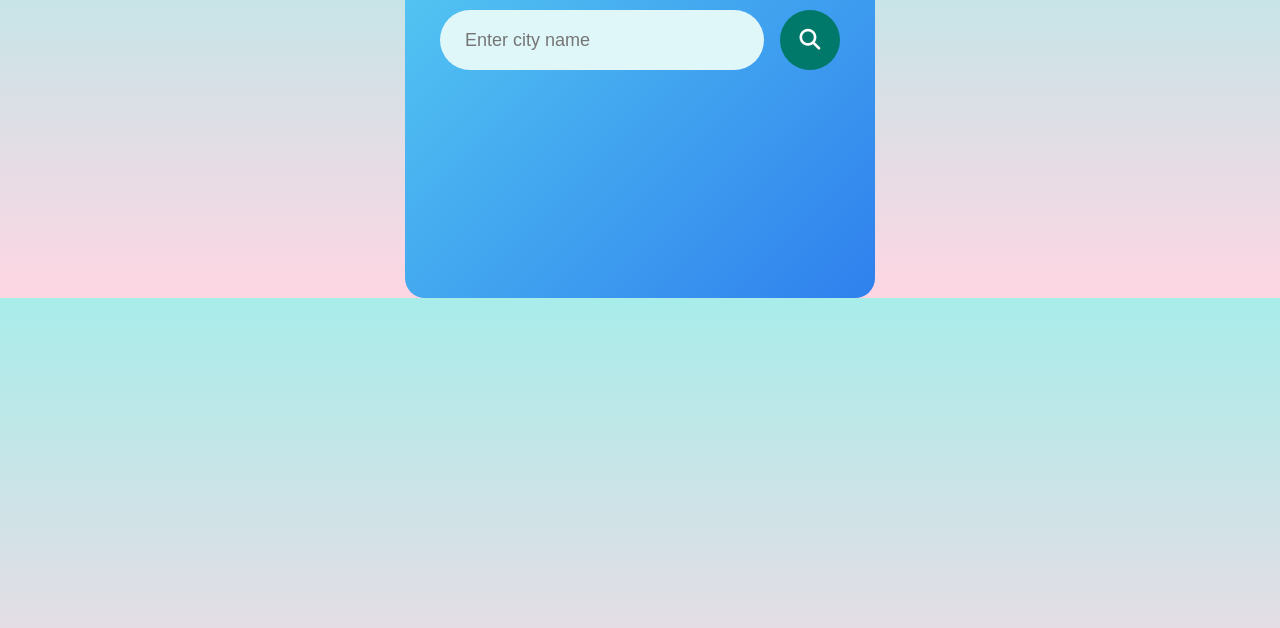
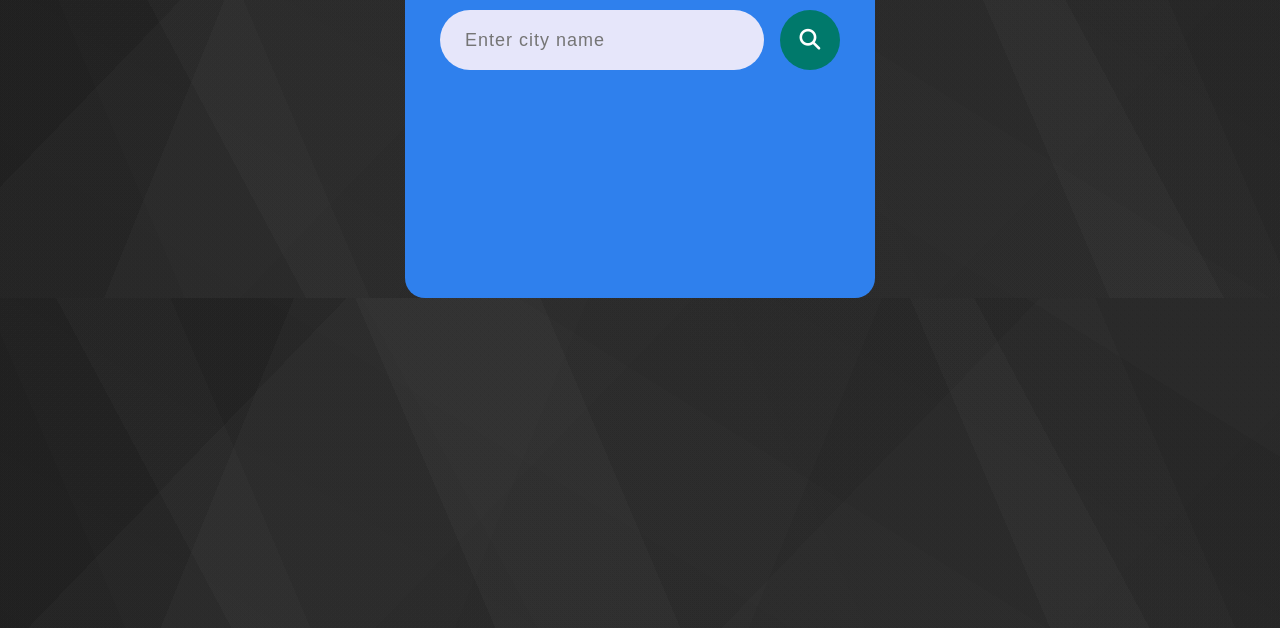
Before and after one commit to Nishant-jain17/Weather-Nexus, a plain HTML site: page index.html in a window 1280 px wide. Shown: the part 172-800 px from the top of the page. Drawn offline with Linux system fonts and the light colour scheme; files whose address does not match are found by name.

Commit message:
Update style.css

```diff
--- a/style.css
+++ b/style.css
@@ -8,14 +8,93 @@ html {
   scroll-behavior: smooth;
 }
 body {
-  background: linear-gradient(to bottom, #a8edea, #fed6e3);
+  /* background: linear-gradient(to bottom, #a8edea, #fed6e3); */
+  background-image: linear-gradient(
+      292deg,
+      rgba(150, 150, 150, 0.03) 0%,
+      rgba(150, 150, 150, 0.03) 20%,
+      rgba(151, 151, 151, 0.03) 20%,
+      rgba(151, 151, 151, 0.03) 40%,
+      rgba(215, 215, 215, 0.03) 40%,
+      rgba(215, 215, 215, 0.03) 60%,
+      rgba(254, 254, 254, 0.03) 60%,
+      rgba(254, 254, 254, 0.03) 80%,
+      rgba(112, 112, 112, 0.03) 80%,
+      rgba(112, 112, 112, 0.03) 100%
+    ),
+    linear-gradient(
+      62deg,
+      rgba(34, 34, 34, 0.03) 0%,
+      rgba(34, 34, 34, 0.03) 20%,
+      rgba(171, 171, 171, 0.03) 20%,
+      rgba(171, 171, 171, 0.03) 40%,
+      rgba(206, 206, 206, 0.03) 40%,
+      rgba(206, 206, 206, 0.03) 60%,
+      rgba(210, 210, 210, 0.03) 60%,
+      rgba(210, 210, 210, 0.03) 80%,
+      rgba(69, 69, 69, 0.03) 80%,
+      rgba(69, 69, 69, 0.03) 100%
+    ),
+    linear-gradient(
+      314deg,
+      rgba(235, 235, 235, 0.03) 0%,
+      rgba(235, 235, 235, 0.03) 20%,
+      rgba(254, 254, 254, 0.03) 20%,
+      rgba(254, 254, 254, 0.03) 40%,
+      rgba(178, 178, 178, 0.03) 40%,
+      rgba(178, 178, 178, 0.03) 60%,
+      rgba(211, 211, 211, 0.03) 60%,
+      rgba(211, 211, 211, 0.03) 80%,
+      rgba(73, 73, 73, 0.03) 80%,
+      rgba(73, 73, 73, 0.03) 100%
+    ),
+    linear-gradient(
+      32deg,
+      rgba(182, 182, 182, 0.01) 0%,
+      rgba(182, 182, 182, 0.01) 12.5%,
+      rgba(208, 208, 208, 0.01) 12.5%,
+      rgba(208, 208, 208, 0.01) 25%,
+      rgba(178, 178, 178, 0.01) 25%,
+      rgba(178, 178, 178, 0.01) 37.5%,
+      rgba(143, 143, 143, 0.01) 37.5%,
+      rgba(143, 143, 143, 0.01) 50%,
+      rgba(211, 211, 211, 0.01) 50%,
+      rgba(211, 211, 211, 0.01) 62.5%,
+      rgba(92, 92, 92, 0.01) 62.5%,
+      rgba(92, 92, 92, 0.01) 75%,
+      rgba(56, 56, 56, 0.01) 75%,
+      rgba(56, 56, 56, 0.01) 87.5%,
+      rgba(253, 253, 253, 0.01) 87.5%,
+      rgba(253, 253, 253, 0.01) 100%
+    ),
+    linear-gradient(
+      247deg,
+      rgba(103, 103, 103, 0.02) 0%,
+      rgba(103, 103, 103, 0.02) 12.5%,
+      rgba(240, 240, 240, 0.02) 12.5%,
+      rgba(240, 240, 240, 0.02) 25%,
+      rgba(18, 18, 18, 0.02) 25%,
+      rgba(18, 18, 18, 0.02) 37.5%,
+      rgba(38, 38, 38, 0.02) 37.5%,
+      rgba(38, 38, 38, 0.02) 50%,
+      rgba(246, 246, 246, 0.02) 50%,
+      rgba(246, 246, 246, 0.02) 62.5%,
+      rgba(9, 9, 9, 0.02) 62.5%,
+      rgba(9, 9, 9, 0.02) 75%,
+      rgba(167, 167, 167, 0.02) 75%,
+      rgba(167, 167, 167, 0.02) 87.5%,
+      rgba(86, 86, 86, 0.02) 87.5%,
+      rgba(86, 86, 86, 0.02) 100%
+    ),
+    linear-gradient(90deg, hsl(194, 0%, 10%), hsl(194, 0%, 10%));
 }
 .card {
   width: 90%;
   max-width: 470px;
   min-height: 50vh;
 
-  background: linear-gradient(135deg, #56ccf2, #2f80ed);
+  /* background: linear-gradient(135deg, #56ccf2, #2f80ed); */
+  background-color: #2f80ed;
   color: #fff;
   margin: 70px auto 0;
   border-radius: 20px;
@@ -31,20 +110,19 @@ body {
 .search input {
   border: 0;
   outline: none;
-  background: #e0f7fa;
-  /*  color: #555; */
-  color: #006064;
+  background-color: #e6e6fa;
+  color: #000;
   padding: 10px 25px;
   height: 60px;
   border-radius: 30px;
   flex: 1;
   margin-right: 16px;
   font-size: 18px;
+  letter-spacing: 1px;
 }
 .search button {
   border: 0;
   outline: none;
-  /* background: #ebfffc; */
   background: #00796b;
   color: #fff;
   border-radius: 50%;
@@ -58,7 +136,7 @@ body {
   width: 50%;
 }
 h2 {
-  color: #333;
+  color: #e0e0e0;
   width: 100%;
   margin: auto;
   padding: 10px 10px 25px;
@@ -107,6 +185,7 @@ h2 {
 .wind {
   font-size: 28px;
   margin-top: -6px;
+  color: #fff;
 }
 .weather {
   display: none;
@@ -118,6 +197,11 @@ h2 {
   margin-top: 28px;
   padding-top: 10px;
   display: none;
+  color: #c0392b;
+}
+.error p {
+  font-size: 28px;
+  font-weight: 500;
 }
 
 @media (max-width: 768px) {
@@ -128,6 +212,7 @@ h2 {
   .weather h1,
   .weather h2 {
     font-size: 32px;
+    color: #e0e0e0;
   }
 
   .details {
```
